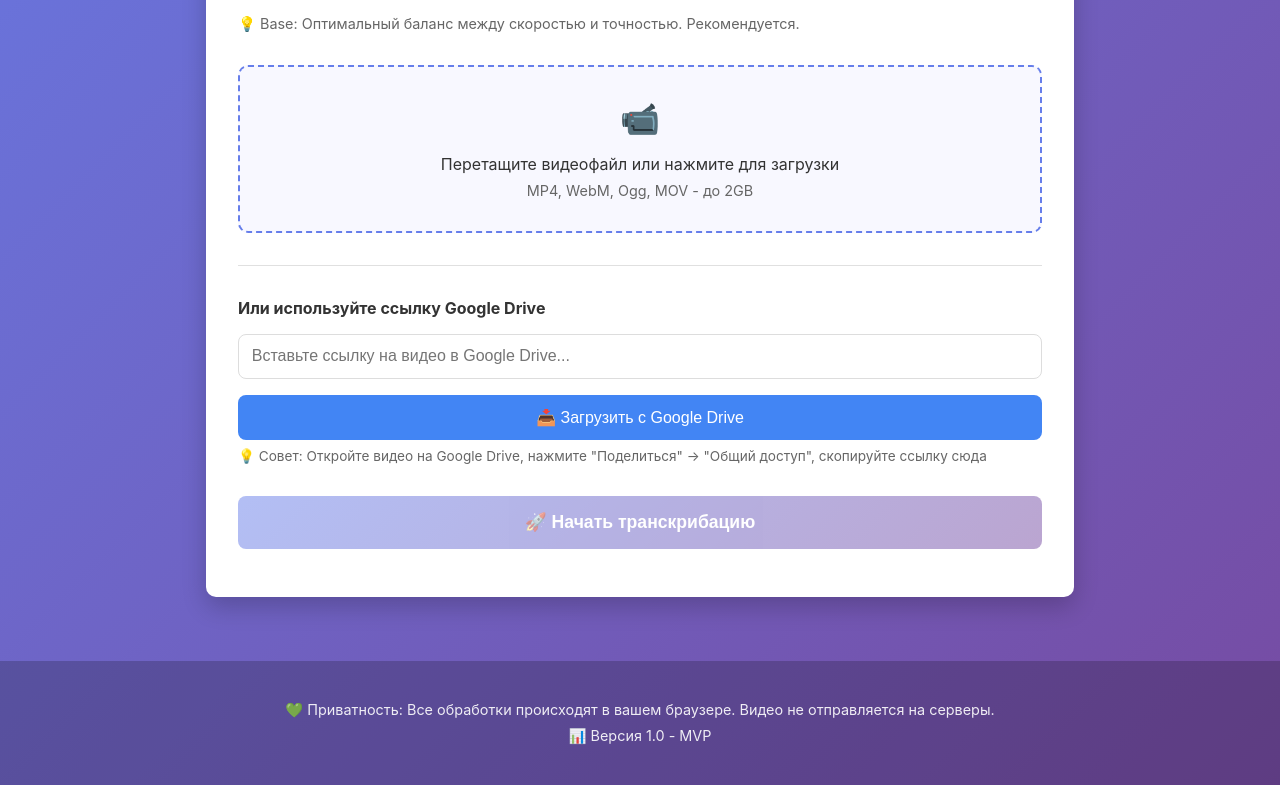
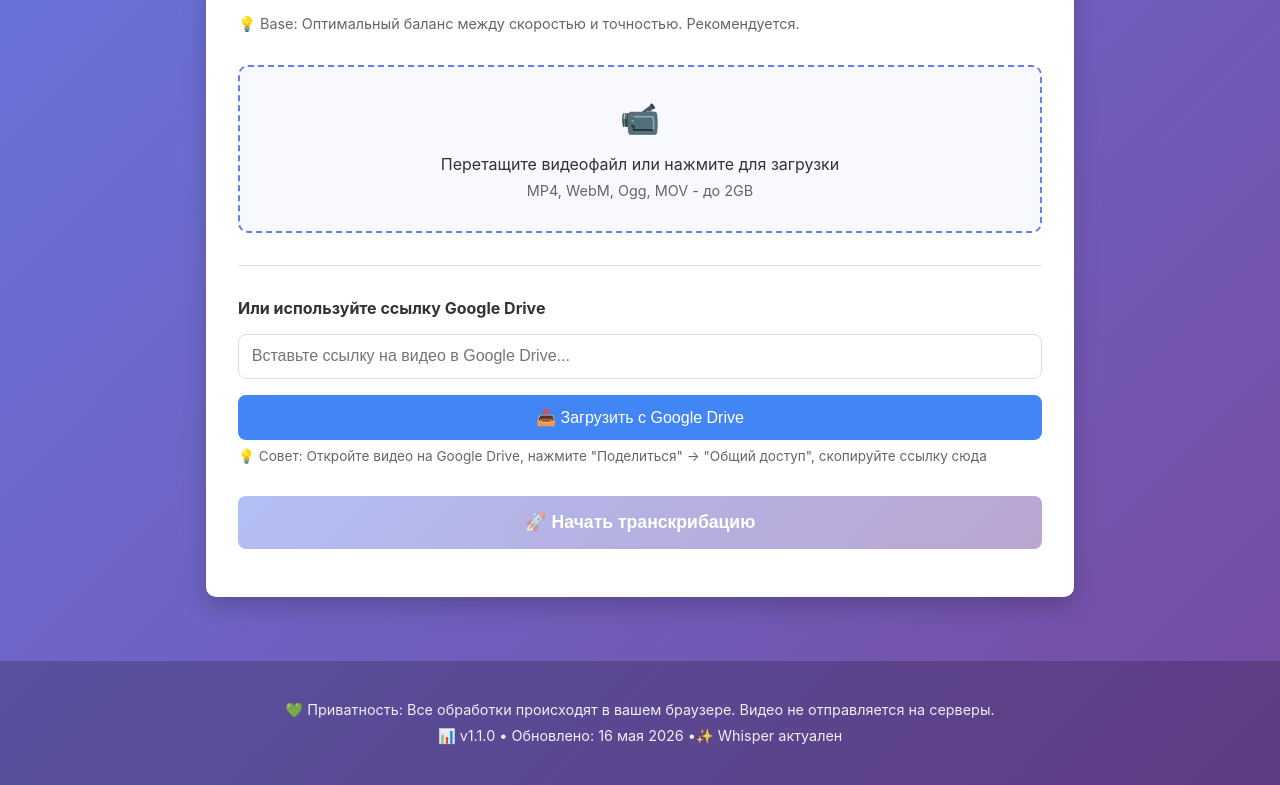
Before and after one commit to xopromo/222, a React (Create React App) app in the folder transcribe-app/: page / in a window 1280 px wide. Shown: the part 619-1404 px from the top of the page. Built offline with nearby package versions, Linux system fonts and the light colour scheme; the HTML template or start-up script is replaced by a standard one.

Commit message:
Add version counter and update timestamp
- Version: 1.1.0 (Real Whisper in browser)
- Updated: 2026-05-16
- Display in footer for easy identification
- Log version info to browser console
- Shows status: '✨ Whisper актуален'

User can now easily see if it's old cached code or new version

```diff
--- a/transcribe-app/package.json
+++ b/transcribe-app/package.json
@@ -1,7 +1,8 @@
 {
   "name": "transcribe-app",
-  "version": "1.0.0",
+  "version": "1.1.0",
   "private": true,
+  "lastUpdated": "2026-05-16T17:45:00Z",
   "homepage": "/222/transcribe/",
   "dependencies": {
     "react": "^18.2.0",
--- a/transcribe-app/src/App.js
+++ b/transcribe-app/src/App.js
@@ -16,6 +16,12 @@ function App() {
   const [progress, setProgress] = useState(0);
   const [error, setError] = useState(null);
   const { addToHistory, history, clearHistory } = useHistory();
+
+  useEffect(() => {
+    console.log('🎙️ Transcribe App v1.1.0 - Real Whisper in Browser');
+    console.log('📅 Last updated: 2026-05-16');
+    console.log('✨ Features: Real Whisper transcription, All model sizes (tiny→large), Offline processing');
+  }, []);
 
   const MODELS = {
     tiny: { size: '39MB', speed: 'Очень быстро', accuracy: 'Низкая', url: 'https://huggingface.co/ggerganov/whisper.cpp/releases/download/v1.0/ggml-tiny.bin' },
@@ -219,7 +225,12 @@ function App() {
 
       <footer className="footer">
         <p>💚 Приватность: Все обработки происходят в вашем браузере. Видео не отправляется на серверы.</p>
-        <p>📊 Версия 1.0 - MVP</p>
+        <p>
+          📊 v1.1.0 • Обновлено: 16 мая 2026 •
+          <span title="Реальный Whisper в браузере | Transformers.js" style={{cursor: 'help'}}>
+            ✨ Whisper актуален
+          </span>
+        </p>
       </footer>
     </div>
   );
```
Also changed, not shown: 7 other files (tests, documents, lock files or other folders).
